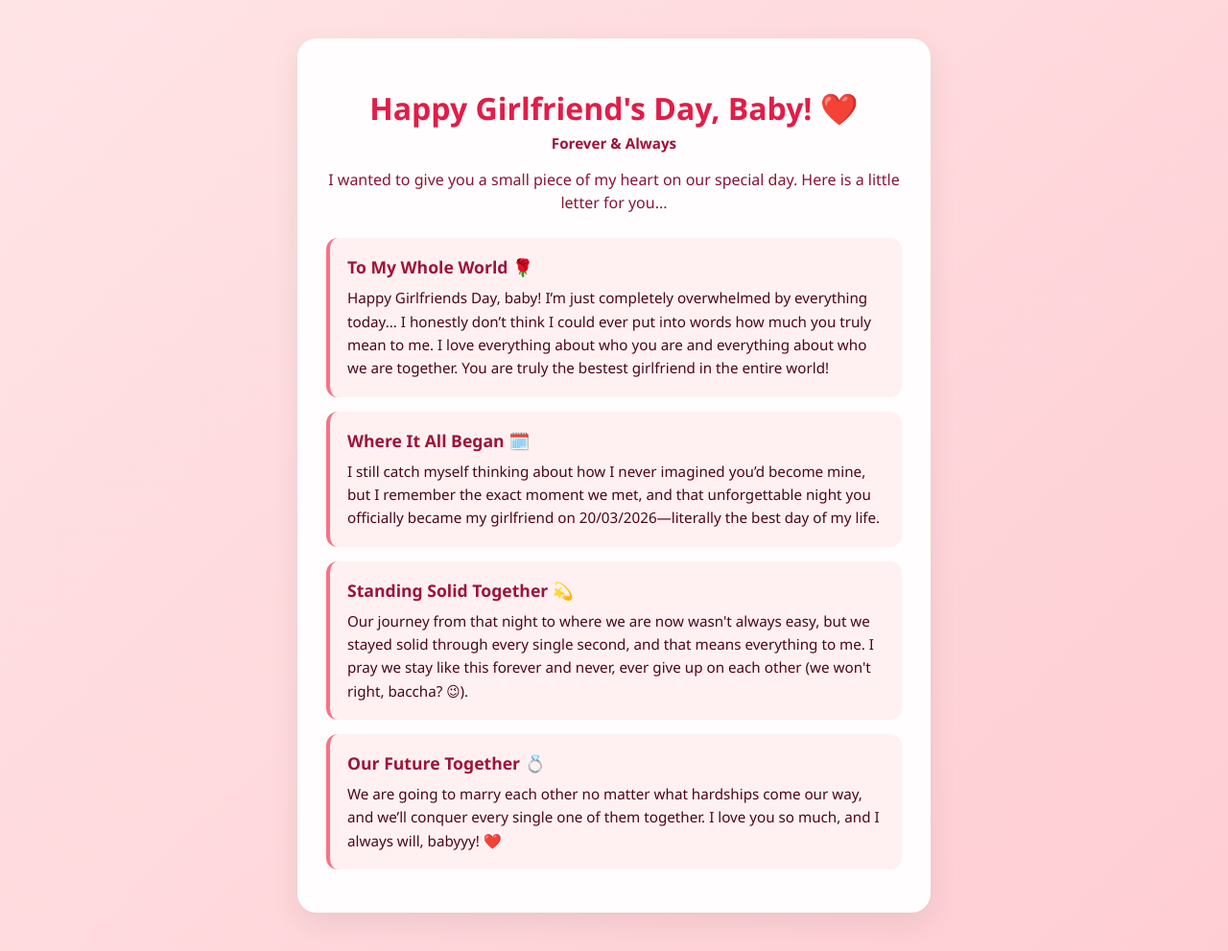
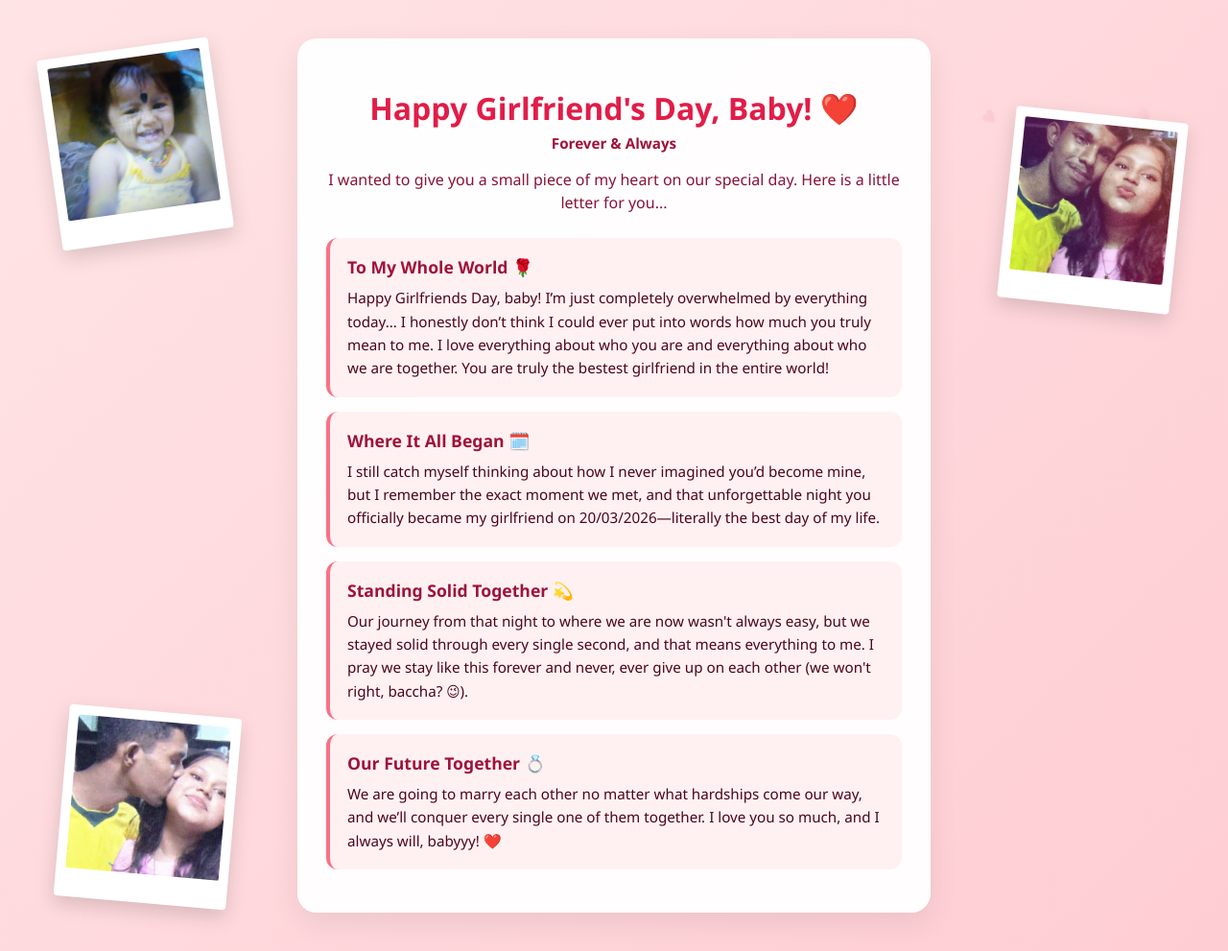
Before and after one commit to 9870299v-hue/GF_website, a Flask app: page / in a window 1280 px wide. Shown: the whole page at 96% size. Run offline with Flask 3, Linux system fonts and the light colour scheme.

Commit message:
Update index.html

```diff
--- a/templates/index.html
+++ b/templates/index.html
@@ -1,6 +1,4 @@
-
-
-     <!DOCTYPE html>
+<!DOCTYPE html>
 <html lang="en">
 <head>
     <meta charset="UTF-8">
@@ -21,6 +19,48 @@
             overflow-x: hidden;
         }
 
+        /* Floating Hearts Layer */
+        .hearts-layer {
+            position: fixed;
+            top: 0;
+            left: 0;
+            width: 100%;
+            height: 100%;
+            pointer-events: none;
+            z-index: 1;
+        }
+
+        .heart {
+            position: absolute;
+            color: rgba(225, 29, 72, 0.4);
+            font-size: 20px;
+            animation: float 6s ease-in-out infinite;
+            bottom: -30px;
+        }
+
+        @keyframes float {
+            0% {
+                transform: translateY(0) rotate(0deg);
+                opacity: 0;
+            }
+            20% {
+                opacity: 0.8;
+            }
+            100% {
+                transform: translateY(-100vh) rotate(360deg);
+                opacity: 0;
+            }
+        }
+
+        /* Assigning different speeds/delays to hearts */
+        .h1 { left: 10%; animation-duration: 7s; animation-delay: 0s; }
+        .h2 { left: 25%; animation-duration: 5s; animation-delay: 1.5s; font-size: 26px; }
+        .h3 { left: 45%; animation-duration: 8s; animation-delay: 0.5s; }
+        .h4 { left: 65%; animation-duration: 6s; animation-delay: 2s; font-size: 24px; }
+        .h5 { left: 80%; animation-duration: 7.5s; animation-delay: 1s; }
+        .h6 { left: 92%; animation-duration: 5.5s; animation-delay: 2.5s; }
+
+        /* Main Letter Card */
         .main-card {
             background: rgba(255, 255, 255, 0.95);
             border-radius: 20px;
@@ -30,6 +70,7 @@
             box-shadow: 0 10px 30px rgba(0, 0, 0, 0.08);
             text-align: center;
             z-index: 10;
+            backdrop-filter: blur(5px);
         }
 
         h1 {
@@ -85,17 +126,17 @@
         }
 
         .polaroid img {
-            width: 150px;
-            height: 150px;
+            width: 160px;
+            height: 160px;
             object-fit: cover;
             border-radius: 2px;
         }
 
-        .p1 { top: 5%; left: 5%; transform: rotate(-8deg); }
-        .p2 { top: 10%; right: 5%; transform: rotate(6deg); }
-        .p3 { bottom: 5%; left: 8%; transform: rotate(5deg); }
+        .p1 { top: 5%; left: 4%; transform: rotate(-8deg); }
+        .p2 { top: 12%; right: 4%; transform: rotate(6deg); }
+        .p3 { bottom: 5%; left: 5%; transform: rotate(5deg); }
 
-        @media (max-width: 768px) {
+        @media (max-width: 900px) {
             .polaroid { display: none; }
             body { padding: 20px 10px; }
         }
@@ -103,6 +144,28 @@
 </head>
 <body>
 
+    <!-- Floating Hearts -->
+    <div class="hearts-layer">
+        <div class="heart h1">♥</div>
+        <div class="heart h2">💖</div>
+        <div class="heart h3">♥</div>
+        <div class="heart h4">💕</div>
+        <div class="heart h5">♥</div>
+        <div class="heart h6">💗</div>
+    </div>
+
+    <!-- Polaroid Photos -->
+    <div class="polaroid p1">
+        <img src="{{ url_for('static', filename='photo1.jpg') }}" alt="Photo 1">
+    </div>
+    <div class="polaroid p2">
+        <img src="{{ url_for('static', filename='photo2.jpg') }}" alt="Photo 2">
+    </div>
+    <div class="polaroid p3">
+        <img src="{{ url_for('static', filename='photo3.jpg') }}" alt="Photo 3">
+    </div>
+
+    <!-- Main Letter Card -->
     <div class="main-card">
         <h1>{{ data.title }}</h1>
         <div class="subtitle">{{ data.subtitle }}</div>
```
